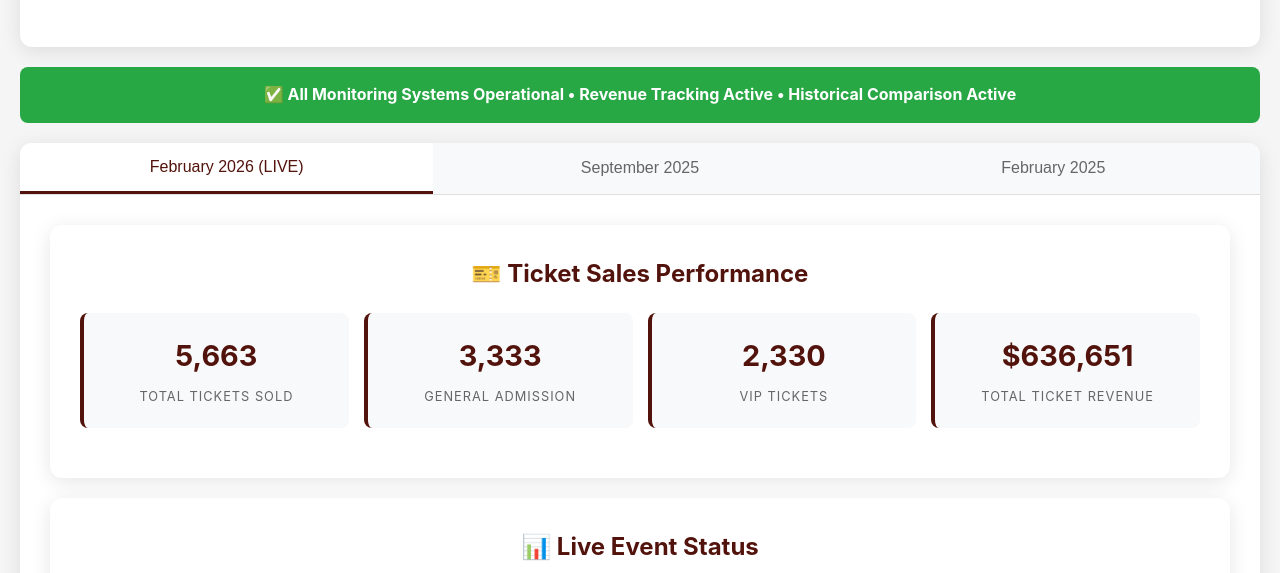
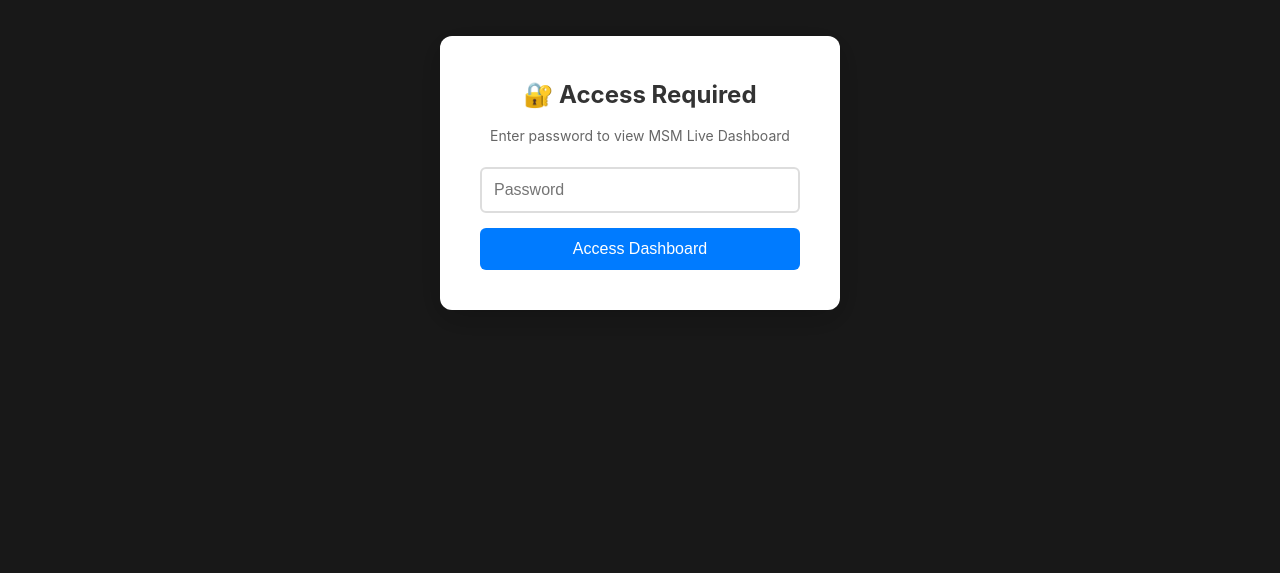
Before and after one commit to marc-contrarian/ct-msm-live-dashboard, a website: page index.html in a window 1280 px wide. Shown: the part 227-800 px from the top of the page. Drawn offline with nearby package versions, Linux system fonts and the light colour scheme; no server answers.

Commit message:
🔐 Add password protection to MSM Live Dashboard
- Added secure password overlay requiring team authentication
- Password: 'MSMLive2026!' for CT team access
- Session storage remembers authentication for user session
- Enter key support for quick password entry
- Professional overlay design with error handling
- Maintains security while keeping dashboard accessible to team

Dashboard shows 313 Academy enrollments (record obliteration continues)
.193M revenue achievement with historic milestone visualization

```diff
--- a/index.html
+++ b/index.html
@@ -213,9 +213,89 @@
             .tabs-nav { flex-direction: column; }
             .tab-button { padding: 12px; }
         }
+
+        /* Password Protection Styles */
+        .password-overlay {
+            position: fixed;
+            top: 0;
+            left: 0;
+            width: 100%;
+            height: 100%;
+            background: rgba(0, 0, 0, 0.9);
+            display: flex;
+            align-items: center;
+            justify-content: center;
+            z-index: 10000;
+        }
+        .password-container {
+            background: white;
+            padding: 40px;
+            border-radius: 12px;
+            text-align: center;
+            box-shadow: 0 8px 32px rgba(0, 0, 0, 0.3);
+            max-width: 400px;
+            width: 90%;
+        }
+        .password-container h2 {
+            margin-bottom: 10px;
+            color: #333;
+        }
+        .password-container p {
+            color: #666;
+            margin-bottom: 20px;
+            font-size: 14px;
+        }
+        .password-input {
+            width: 100%;
+            padding: 12px;
+            border: 2px solid #ddd;
+            border-radius: 6px;
+            font-size: 16px;
+            margin-bottom: 15px;
+            box-sizing: border-box;
+        }
+        .password-input:focus {
+            outline: none;
+            border-color: #007bff;
+        }
+        .password-submit {
+            width: 100%;
+            padding: 12px;
+            background: #007bff;
+            color: white;
+            border: none;
+            border-radius: 6px;
+            font-size: 16px;
+            cursor: pointer;
+            transition: background 0.2s;
+        }
+        .password-submit:hover {
+            background: #0056b3;
+        }
+        .password-error {
+            color: #dc3545;
+            margin-top: 10px;
+            font-size: 14px;
+            display: none;
+        }
+        .hidden {
+            display: none;
+        }
     </style>
 </head>
 <body>
+    <!-- Password Protection Overlay -->
+    <div id="passwordOverlay" class="password-overlay">
+        <div class="password-container">
+            <h2>🔐 Access Required</h2>
+            <p>Enter password to view MSM Live Dashboard</p>
+            <input type="password" id="passwordInput" class="password-input" placeholder="Password" />
+            <button onclick="checkPassword()" class="password-submit">Access Dashboard</button>
+            <div id="passwordError" class="password-error">Incorrect password. Please try again.</div>
+        </div>
+    </div>
+
+    <div id="mainContent" class="hidden">
     <div class="container">
         <div class="header">
             <h1>🚀 MSM Live Event Dashboard</h1>
@@ -1952,6 +2032,45 @@
         // setInterval(updateAcademyCount, 120000);
 
         console.log('✅ Tabbed MSM Live Dashboard loaded successfully');
+
+        // Password Protection
+        function checkPassword() {
+            const password = document.getElementById('passwordInput').value;
+            const correctPassword = 'MSMLive2026!'; // CT team password
+
+            if (password === correctPassword) {
+                // Store authentication in session
+                sessionStorage.setItem('dashboardAuthenticated', 'true');
+                showDashboard();
+            } else {
+                document.getElementById('passwordError').style.display = 'block';
+                document.getElementById('passwordInput').value = '';
+                document.getElementById('passwordInput').focus();
+            }
+        }
+
+        function showDashboard() {
+            document.getElementById('passwordOverlay').style.display = 'none';
+            document.getElementById('mainContent').classList.remove('hidden');
+        }
+
+        // Check if already authenticated
+        function checkAuthentication() {
+            if (sessionStorage.getItem('dashboardAuthenticated') === 'true') {
+                showDashboard();
+            }
+        }
+
+        // Allow Enter key to submit password
+        document.getElementById('passwordInput').addEventListener('keypress', function(e) {
+            if (e.key === 'Enter') {
+                checkPassword();
+            }
+        });
+
+        // Check authentication on page load
+        checkAuthentication();
     </script>
+    </div> <!-- Close mainContent -->
 </body>
 </html>
```
